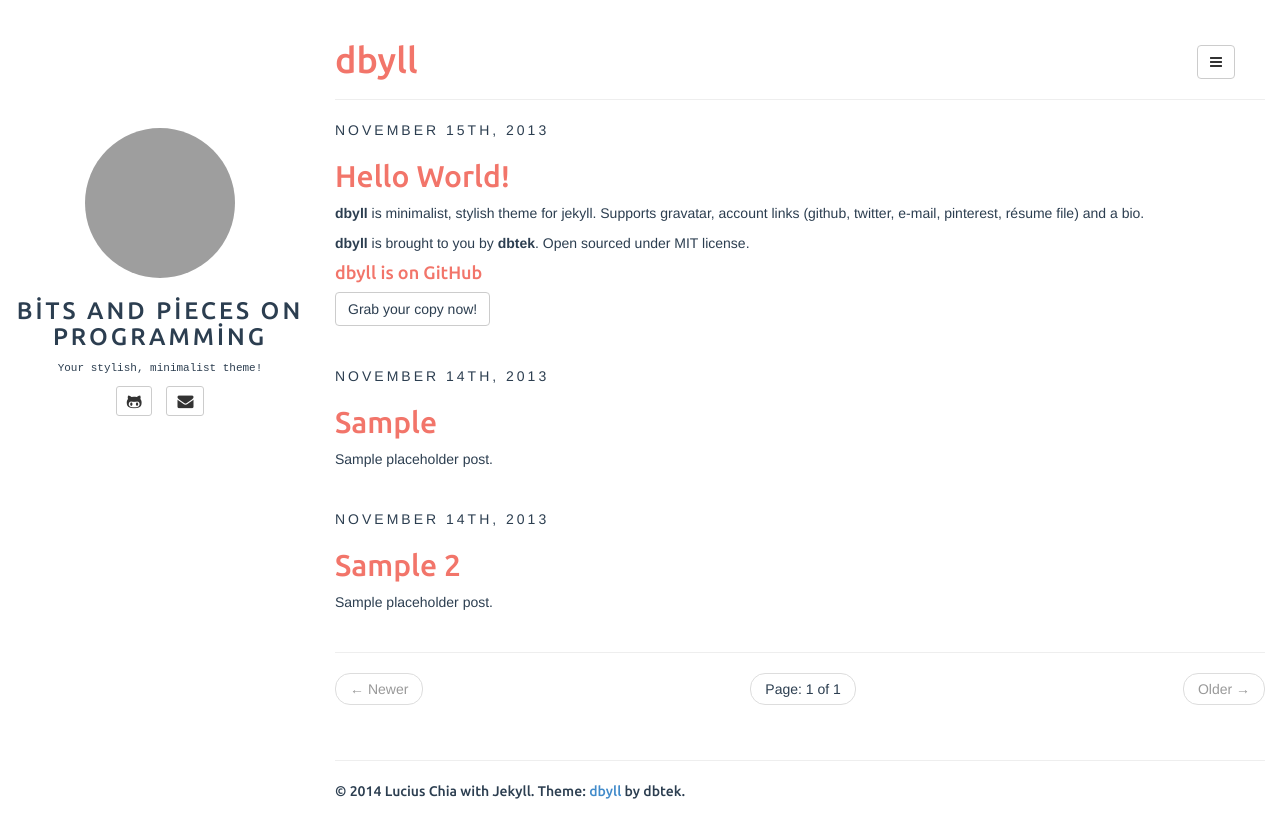
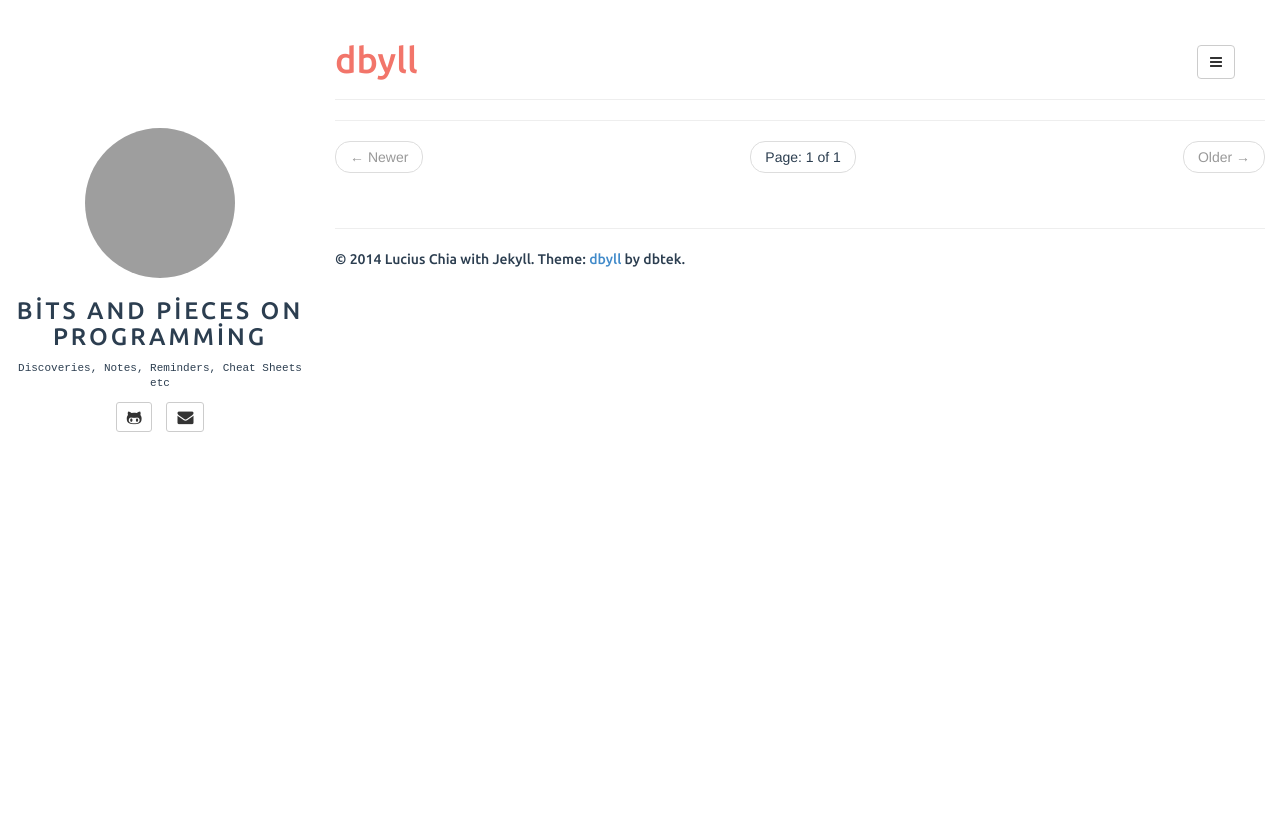
Before and after one commit to cww0909/cww0909.github.io, a Jekyll site: the page built from index.html, in a window 1280 px wide. Shown: the top 838 px of the page. Built offline with Jekyll 4.4.1, drawn with Linux system fonts in a browser that asks for light colours; the list of posts is cut into pages by our own code; grey boxes are pictures that could not be loaded.

Commit message:
removed sample posts and edited some info

```diff
--- a/_config.yml
+++ b/_config.yml
@@ -14,14 +14,14 @@
   twitter:
   pinterest:
   linkedin:
-  bio: Your stylish, minimalist theme!
+  bio: Discoveries, Notes, Reminders, Cheat Sheets etc
   email_md5: 726351295ec82e145928582f595aa3aa
 
-rss_path: feed.xml
-categories_path: categories.html
-tags_path: tags.html
+rss_path: feed
+categories_path: categories
+tags_path: tags
 
-BASE_PATH: http://cww0909.github.io/
+BASE_PATH: http://cww0909.github.io
 
 # All links will be namespaced by BASE_PATH if defined.
 # Links in your website should always be prefixed with {{ site.BASE_PATH }}
--- a/_posts/2013-11-15-hello-world.md
+++ /dev/null
@@ -1,14 +0,0 @@
----
-layout: post
-title: Hello World!
-categories: [general, setup, demo]
-tags: [demo, dbyll, dbtek, setup]
-fullview: true
----
-
-**dbyll** is minimalist, stylish theme for jekyll. Supports gravatar, account links (github, twitter, e-mail, pinterest, résume file) and a bio.
-
-**dbyll** is brought to you by **[dbtek](http://ismaildemirbilek.com)**. Open sourced under [MIT](http://opensource.org/licenses/MIT) license.
-
-#### dbyll is on GitHub
-<a class="btn btn-default" href="https://github.com/dbtek/dbyll">Grab your copy now!</a>
```
Also changed, not shown: _posts/2013-11-14-sample-2.md (deleted, +0 -11 lines), _posts/2013-11-14-sample.md (deleted, +0 -17 lines), categories/categories.html (added, +51 -0 lines), feed/feed.xml (added, +21 -0 lines), tags/tags.html (added, +51 -0 lines).
